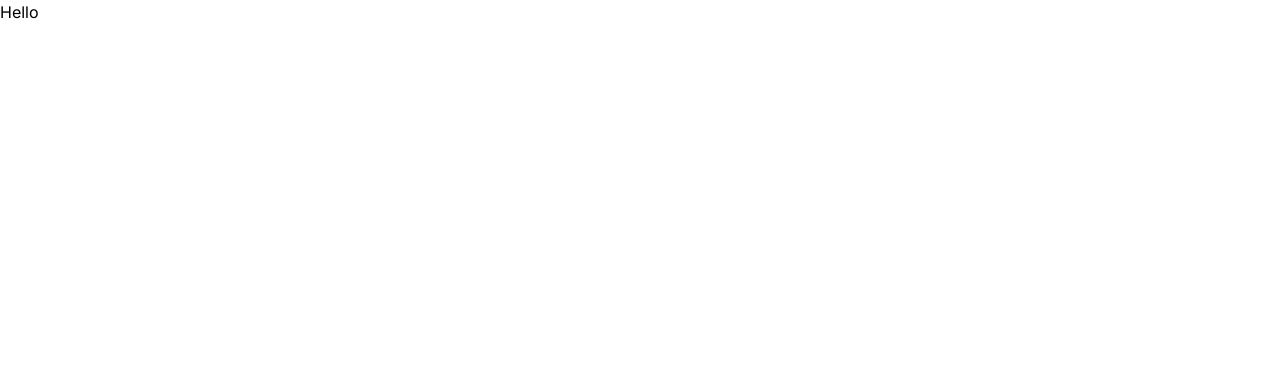
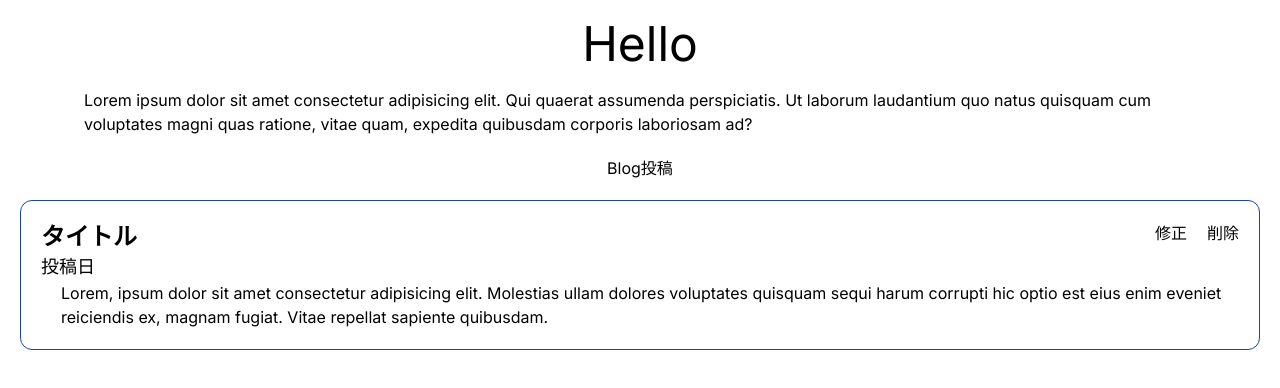
Before and after one commit to Takashi-Matsumura/tech-training, a Next.js app: page / in a window 1280 px wide. Shown: the top 388 px of the page. Built offline with nearby package versions, Linux system fonts and the light colour scheme.

Commit message:
ブログ投稿機能を追加しました

```diff
--- /dev/null
+++ b/src/app/api/blog/[id]/route.ts
@@ -0,0 +1,53 @@
+import { NextResponse } from "next/server";
+import { main } from "../route";
+import { PrismaClient } from "@prisma/client";
+
+const prisma = new PrismaClient();
+
+export const GET = async (req: Request, res: NextResponse) => {
+  try {
+    const id: number = parseInt(req.url.split("/blog/")[1]);
+    await main();
+    const post = await prisma.post.findFirst({ where: { id } });
+    return NextResponse.json({ message: "Success", post }, { status: 200 });
+  } catch (err) {
+    return NextResponse.json({ message: "Failed", err }, { status: 500 });
+  } finally {
+    await prisma.$disconnect();
+  }
+};
+
+export const PUT = async (req: Request, res: NextResponse) => {
+  try {
+    const id: number = parseInt(req.url.split("/blog/")[1]);
+
+    const { title, content } = await req.json();
+
+    await main();
+    const post = await prisma.post.update({
+      data: { title, content },
+      where: { id },
+    });
+    return NextResponse.json({ message: "Success", post }, { status: 200 });
+  } catch (err) {
+    return NextResponse.json({ message: "Failed", err }, { status: 500 });
+  } finally {
+    await prisma.$disconnect();
+  }
+};
+
+export const DELETE = async (req: Request, res: NextResponse) => {
+  try {
+    const id: number = parseInt(req.url.split("/blog/")[1]);
+
+    await main();
+    const post = await prisma.post.delete({
+      where: { id },
+    });
+    return NextResponse.json({ message: "Success", post }, { status: 200 });
+  } catch (err) {
+    return NextResponse.json({ message: "Failed", err }, { status: 500 });
+  } finally {
+    await prisma.$disconnect();
+  }
+};
--- a/src/app/api/blog/route.ts
+++ b/src/app/api/blog/route.ts
@@ -22,3 +22,19 @@ export const GET = async (req: Request, res: NextResponse) => {
     await prisma.$disconnect();
   }
 };
+
+export const POST = async (req: Request, res: NextResponse) => {
+  try {
+    const { title, content, authorId } = await req.json();
+
+    await main();
+    const post = await prisma.post.create({
+      data: { title, content, authorId },
+    });
+    return NextResponse.json({ message: "Success", post }, { status: 201 });
+  } catch (err) {
+    return NextResponse.json({ message: "Failed", err }, { status: 500 });
+  } finally {
+    await prisma.$disconnect();
+  }
+};
--- a/src/app/page.tsx
+++ b/src/app/page.tsx
@@ -1,3 +1,36 @@
+import Link from "next/link";
+
 export default function Home() {
-  return <div>Hello</div>;
+  return (
+    <main className="flex flex-col justify-center items-center p-5">
+      <h1 className="text-5xl fonnt-bold">Hello</h1>
+      <p className="py-5 px-16">
+        Lorem ipsum dolor sit amet consectetur adipisicing elit. Qui quaerat
+        assumenda perspiciatis. Ut laborum laudantium quo natus quisquam cum
+        voluptates magni quas ratione, vitae quam, expedita quibusdam corporis
+        laboriosam ad?
+      </p>
+      <Link href="/blog" className="pb-5">
+        Blog投稿
+      </Link>
+      <div className="h-screen flex flex-col pb-5">
+        <div className="border p-5 rounded-xl border-blue-800">
+          <div className="flex justify-between">
+            <h1 className="text-2xl font-bold">タイトル</h1>
+            <div className="space-x-5">
+              <button>修正</button>
+              <button>削除</button>
+            </div>
+          </div>
+          <h2 className="text-lg">投稿日</h2>
+          <p className="pl-5">
+            Lorem, ipsum dolor sit amet consectetur adipisicing elit. Molestias
+            ullam dolores voluptates quisquam sequi harum corrupti hic optio est
+            eius enim eveniet reiciendis ex, magnam fugiat. Vitae repellat
+            sapiente quibusdam.
+          </p>
+        </div>
+      </div>
+    </main>
+  );
 }
```
